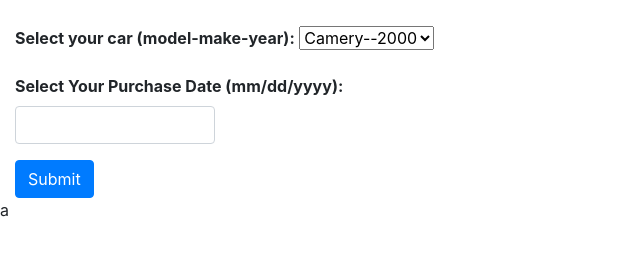
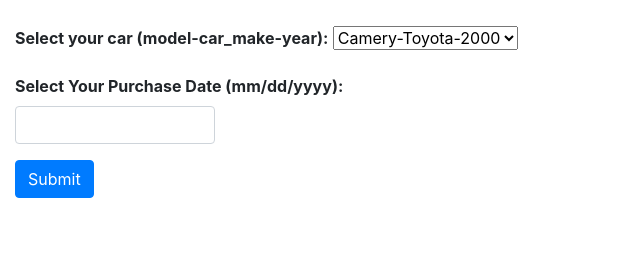
Before and after one commit to IanKlein6/Capstone-Project-Dealership-Ratings, a Django app: template server/djangoapp/templates/djangoapp/add_review.html in a window 1280 px wide. Shown: the part 174-430 px from the top of the page, without its empty margins (0-640 px from the left). Run offline with Django 3.2, Linux system fonts and the light colour scheme; the template is opened without the code that fills it: values that come from a table or form of the project are taken from there, others are empty; data comes from the database, SQL or seed files in the repository; some libraries are stand-ins or nearby versions.

Commit message:
app works 100% finally

```diff
--- a/server/djangoapp/templates/djangoapp/add_review.html
+++ b/server/djangoapp/templates/djangoapp/add_review.html
@@ -8,14 +8,11 @@
     <script src="http://ajax.googleapis.com/ajax/libs/jquery/1.9.1/jquery.js"></script>
     <script src="https://maxcdn.bootstrapcdn.com/bootstrap/3.3.6/js/bootstrap.min.js"></script>
     <script src="https://cdnjs.cloudflare.com/ajax/libs/bootstrap-datepicker/1.5.0/js/bootstrap-datepicker.js"></script>
-
 </head>
 <body>
-<!--Add review form here -->
 <div class="container-fluid">
     <h3>Please add a review for <b>{{dealer.full_name}}</b></h3>
     <form action="{% url 'djangoapp:add_review' dealer.id %}" method="post">
-
         <div class="form-group">
             <label for="content"><b>Enter the review content:</b></label>
             <textarea class="form-control" id="content" name="content" rows="2" required></textarea>
@@ -30,15 +27,15 @@
         </div>
 
         <div class="form-group">
-                  <label for="car"><b>Select your car (model-make-year):</b></label>
+            <label for="car"><b>Select your car (model-car_make-year):</b></label>
             <select name="car" id="car" class="form-select" required>
                 {% for car in cars %}
-                      <option selected value={{car.id}}>{{car.name}}-{{car.make.name}}-{{car.year}}</option>
+                <option selected value={{car.id}}>{{car.name}}-{{car.car_make.name}}-{{car.year}}</option>
                 {% endfor %}
             </select>
         </div>
 
-              <div class="form-group" data-provide="datepicker">
+        <div class="form-group">
             <label for="purchasedate"><b>Select Your Purchase Date (mm/dd/yyyy):</b></label>
             <input class="date-own form-control" style="width: 200px;" type="text" name="purchasedate" id="purchasedate">
         </div>
@@ -56,9 +53,10 @@
 </div>
 
 <script type="text/javascript">
-      $('.date-own').datepicker({
+    // Initialize the date picker
+    $('#purchasedate').datepicker({
         format: 'mm/dd/yyyy'
     });
 </script>
 </body>
-</html>a
+</html>
--- a/server/djangoapp/views.py
+++ b/server/djangoapp/views.py
@@ -149,9 +149,9 @@ def add_review(request, id):
                 if request.POST["purchasecheck"] == 'on':
                     payload["purchase"] = True
             payload["purchase_date"] = request.POST["purchasedate"]
-            payload["car_make"] = car.make.name
+            payload["car_make"] = car.car_make.name
             payload["car_model"] = car.name
-            payload["car_year"] = int(car.year.strftime("%Y"))
+            payload["car_year"] = int(car.year)
 
             new_payload = {}
             new_payload["review"] = payload
```
Lines whose indentation alone changed are shown as unchanged.
